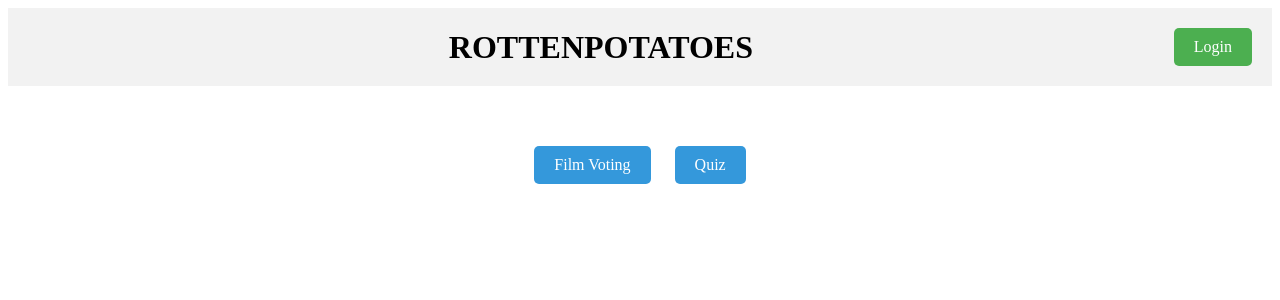
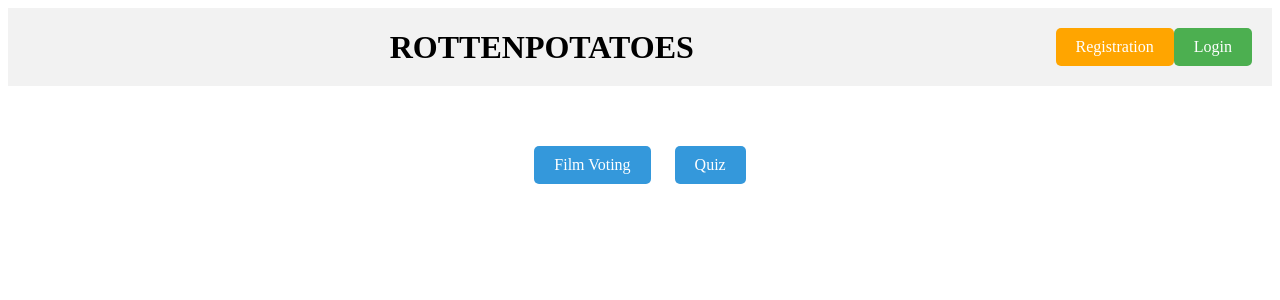
Before and after one commit to pExIT-Organisation/ROTTENPOTATOES, a Django app: page /cichy in a window 1280 px wide. Shown: the top 300 px of the page. Run offline with Django 4.2, Linux system fonts and the light colour scheme.

Commit message:
Adding register button to base concept file

```diff
--- a/ROTTENPOTATOES/ROTTENPOTATOES/templates/AC-base_concept.html
+++ b/ROTTENPOTATOES/ROTTENPOTATOES/templates/AC-base_concept.html
@@ -37,6 +37,14 @@
             border-radius: 5px;
         }
 
+        .registration-button {
+            padding: 10px 20px;
+            background-color: #ffa500;
+            color: white;
+            text-decoration: none;
+            border-radius: 5px;
+        }
+
         .menu-buttons {
             margin-top: 50px;
         }
@@ -59,6 +67,7 @@
             <a href="{% url 'logout' %}" class="logout-button">Logout</a>
             <span>Hello {{ user.username }}!</span>
         {% else %}
+            <a href="{% url 'register' %}" class="registration-button">Registration</a>
             <a href="{% url 'login' %}" class="login-button">Login</a>
         {% endif %}
     </header>
```
